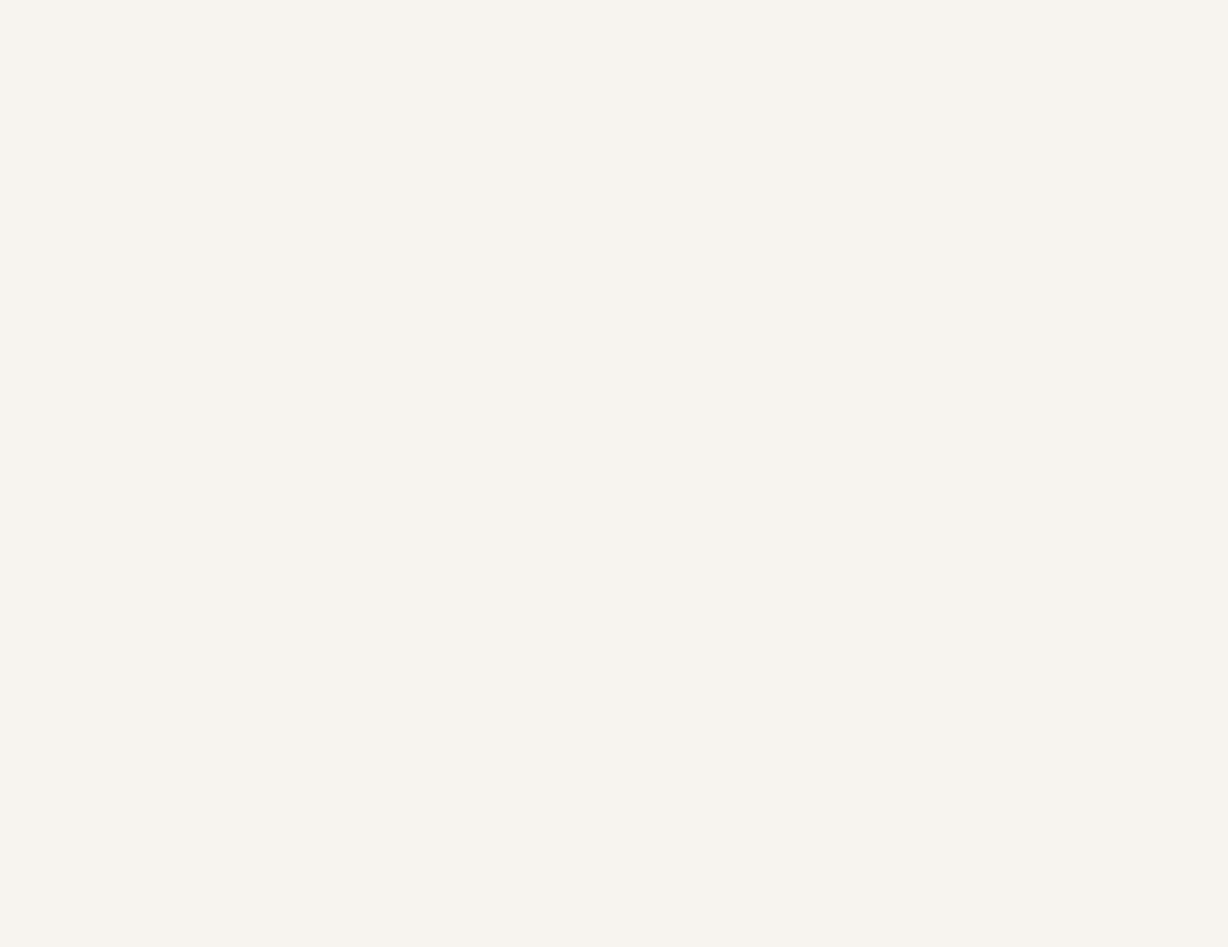
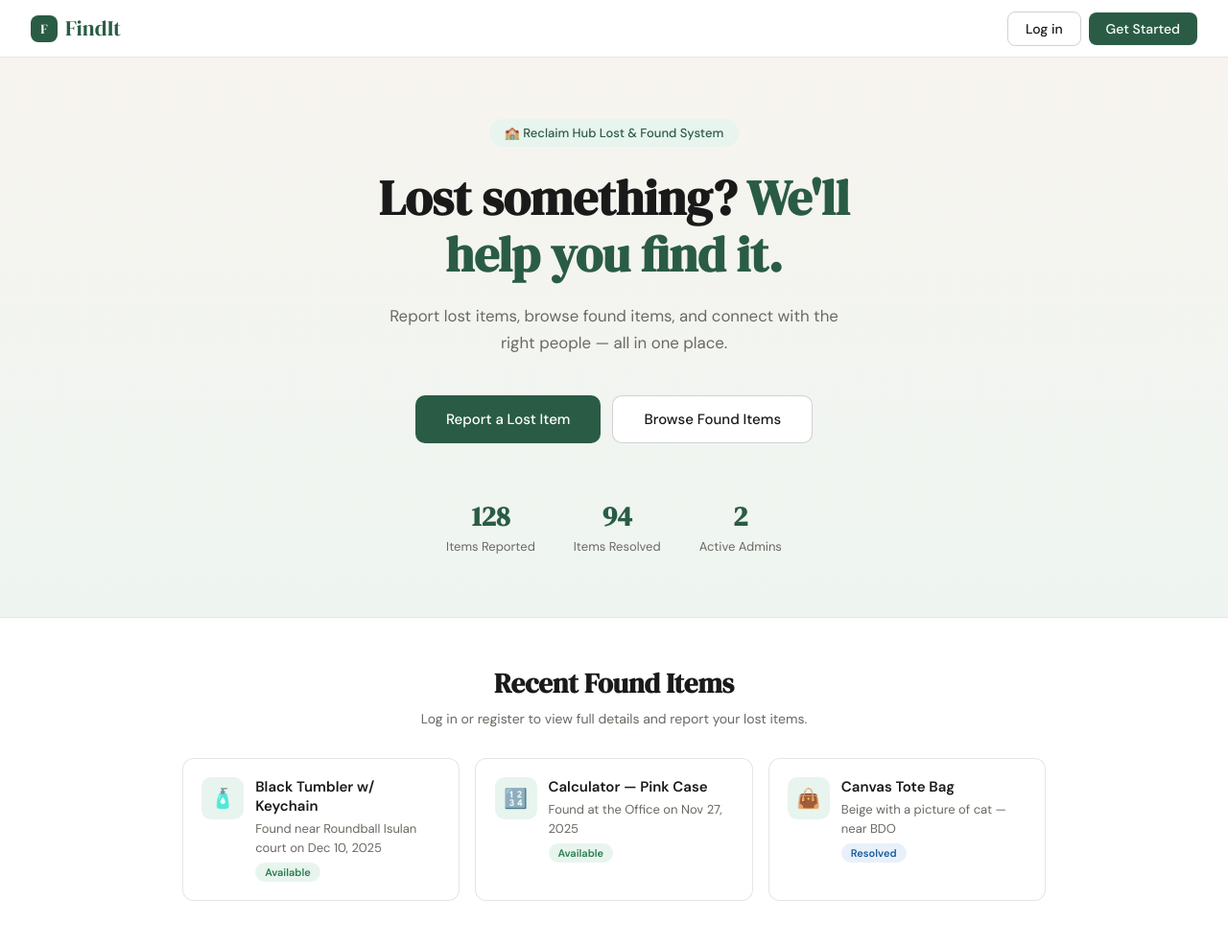
Before and after one commit to RobnelVsEveryone/ReclaimHub, a website: page index.html in a window 1280 px wide. Shown: the whole page at 96% size. Before the commit the page ends 800 px from the top, so only its background shows below. Drawn offline with nearby package versions, Linux system fonts and the light colour scheme.

Commit message:
feat: landing page & navigation

```diff
--- a/index.html
+++ b/index.html
@@ -168,8 +168,54 @@
 </head>
 <body>
 
+  <!-- ══ LANDING PAGE ══ -->
+<div id="page-landing" class="page active">
+  <nav class="navbar">
+    <div class="nav-logo"><span>F</span> FindIt</div>
+    <div class="nav-links">
+      <button class="nav-btn outline" onclick="showPage('page-login')">Log in</button>
+      <button class="nav-btn solid" onclick="showPage('page-register')">Get Started</button>
+    </div>
+  </nav>
+
+  <div style="flex:1; display:flex; flex-direction:column; align-items:center; justify-content:center; text-align:center; padding:4rem 2rem; background:linear-gradient(180deg,#F7F4EF 0%,#EEF5F1 100%);">
+    <div style="background:var(--accent-light);color:var(--accent);font-size:13px;font-weight:500;padding:6px 16px;border-radius:100px;margin-bottom:1.5rem;display:inline-block;">🏫 Reclaim Hub Lost & Found System</div>
+    <h1 style="font-family:'DM Serif Display',serif;font-size:3.2rem;line-height:1.15;margin-bottom:1.25rem;max-width:600px;">Lost something? <span style="color:var(--accent);">We'll help you find it.</span></h1>
+    <p style="font-size:1.05rem;color:var(--text-muted);max-width:480px;line-height:1.7;margin-bottom:2.5rem;">Report lost items, browse found items, and connect with the right people — all in one place.</p>
+    <div style="display:flex;gap:12px;justify-content:center;flex-wrap:wrap;">
+      <button class="btn-lg primary" onclick="showPage('page-register')">Report a Lost Item</button>
+      <button class="btn-lg ghost" onclick="showPage('page-login')">Browse Found Items</button>
+    </div>
+    <div style="display:flex;gap:40px;margin-top:3.5rem;justify-content:center;flex-wrap:wrap;">
+      <div style="text-align:center;"><strong style="font-size:1.8rem;font-family:'DM Serif Display',serif;color:var(--accent);display:block;">128</strong><span style="font-size:13px;color:var(--text-muted);">Items Reported</span></div>
+      <div style="text-align:center;"><strong style="font-size:1.8rem;font-family:'DM Serif Display',serif;color:var(--accent);display:block;">94</strong><span style="font-size:13px;color:var(--text-muted);">Items Resolved</span></div>
+      <div style="text-align:center;"><strong style="font-size:1.8rem;font-family:'DM Serif Display',serif;color:var(--accent);display:block;">2</strong><span style="font-size:13px;color:var(--text-muted);">Active Admins</span></div>
+    </div>
+  </div>
+
+  <div style="padding:3rem 2rem;background:var(--surface);border-top:1px solid var(--border);">
+    <h2 style="font-family:'DM Serif Display',serif;font-size:1.8rem;text-align:center;margin-bottom:0.5rem;">Recent Found Items</h2>
+    <p style="text-align:center;color:var(--text-muted);font-size:14px;margin-bottom:2rem;">Log in or register to view full details and report your lost items.</p>
+    <div style="display:grid;grid-template-columns:repeat(auto-fit,minmax(280px,1fr));gap:16px;max-width:900px;margin:0 auto;">
+      <div style="background:var(--surface);border:1px solid var(--border);border-radius:var(--radius);padding:1.2rem;display:flex;gap:12px;align-items:flex-start;">
+        <div style="width:44px;height:44px;border-radius:10px;background:var(--accent-light);display:flex;align-items:center;justify-content:center;font-size:20px;flex-shrink:0;">🧴</div>
+        <div><h3 style="font-size:15px;font-weight:600;margin-bottom:4px;">Black Tumbler w/ Keychain</h3><p style="font-size:13px;color:var(--text-muted);line-height:1.5;">Found near Roundball Isulan court on Dec 10, 2025</p><span class="badge available">Available</span></div>
+      </div>
+      <div style="background:var(--surface);border:1px solid var(--border);border-radius:var(--radius);padding:1.2rem;display:flex;gap:12px;align-items:flex-start;">
+        <div style="width:44px;height:44px;border-radius:10px;background:var(--accent-light);display:flex;align-items:center;justify-content:center;font-size:20px;flex-shrink:0;">🔢</div>
+        <div><h3 style="font-size:15px;font-weight:600;margin-bottom:4px;">Calculator — Pink Case</h3><p style="font-size:13px;color:var(--text-muted);line-height:1.5;">Found at the Office on Nov 27, 2025</p><span class="badge available">Available</span></div>
+      </div>
+      <div style="background:var(--surface);border:1px solid var(--border);border-radius:var(--radius);padding:1.2rem;display:flex;gap:12px;align-items:flex-start;">
+        <div style="width:44px;height:44px;border-radius:10px;background:var(--accent-light);display:flex;align-items:center;justify-content:center;font-size:20px;flex-shrink:0;">👜</div>
+        <div><h3 style="font-size:15px;font-weight:600;margin-bottom:4px;">Canvas Tote Bag</h3><p style="font-size:13px;color:var(--text-muted);line-height:1.5;">Beige with a picture of cat — near BDO</p><span class="badge resolved">Resolved</span></div>
+      </div>
+    </div>
+  </div>
+</div>
+
 <!-- TOAST -->
 <div id="toast"></div>
 
+
 </body>
 </html>
```
